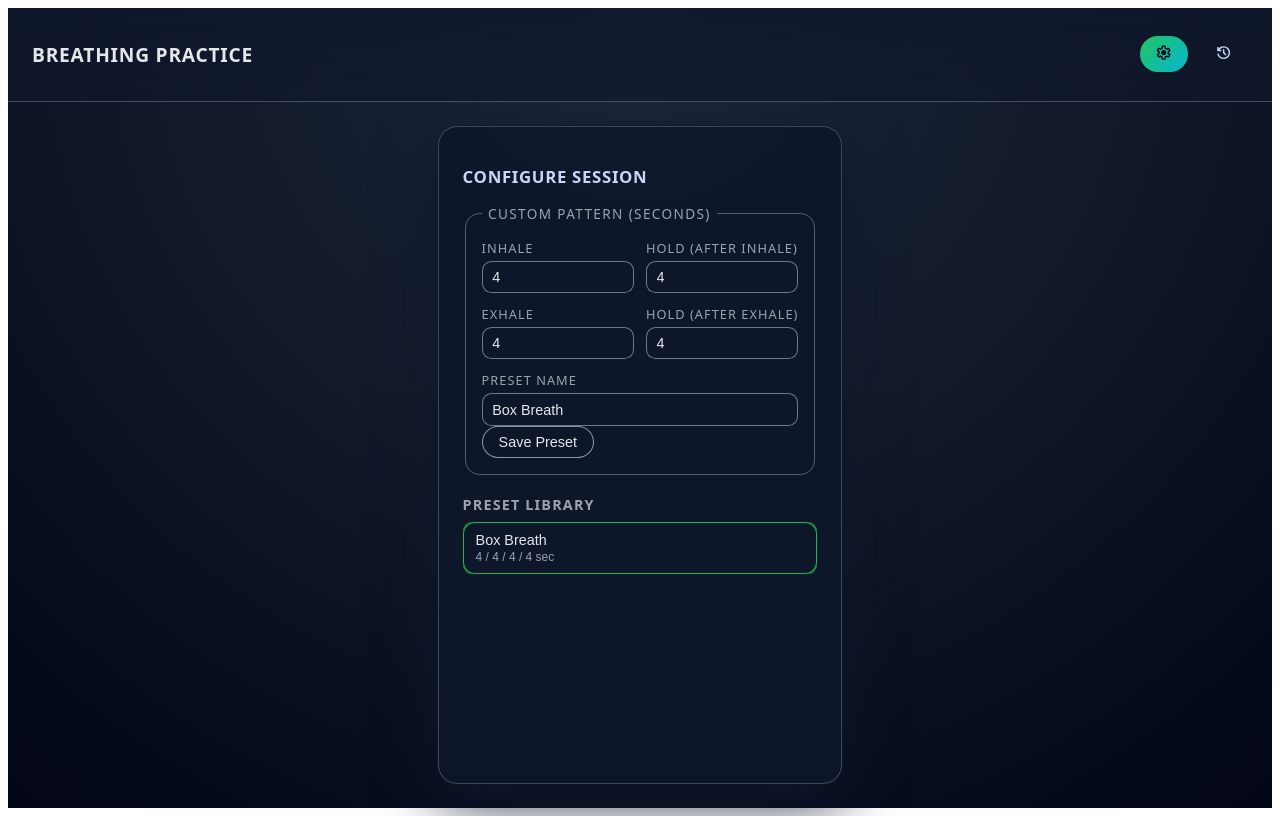
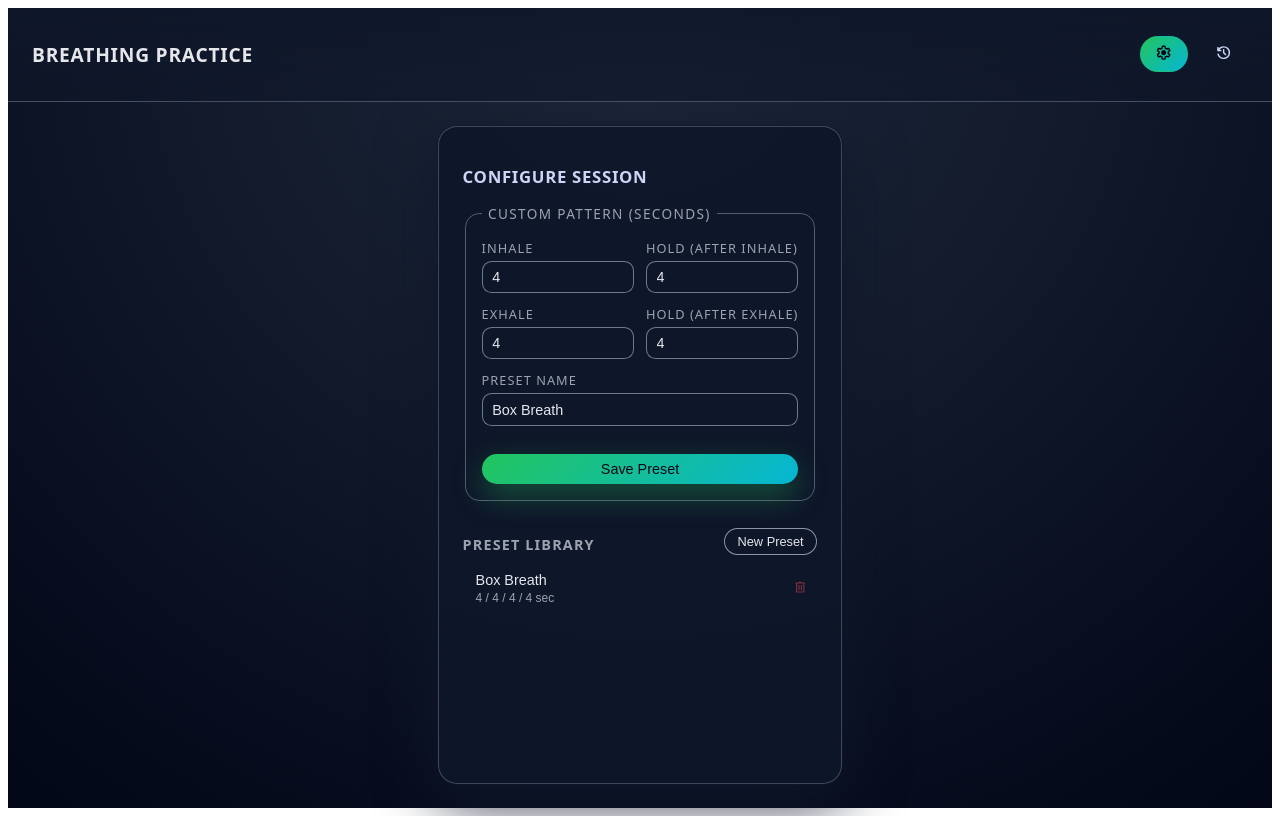
Before and after one commit to katmetax/breathing-practice, a Vue app: page /settings in a window 1280 px wide. Built offline with nearby package versions, Linux system fonts and the light colour scheme.

Commit message:
Added ability to edit, add, delete presets

```diff
--- a/src/services/presetManager.ts
+++ b/src/services/presetManager.ts
@@ -66,6 +66,24 @@ class PresetManager {
     this.persist();
     return record;
   }
+
+  update(preset: BreathPreset): BreathPreset {
+    this.ensureLoaded();
+    const index = this.presets.findIndex((p) => p.id === preset.id);
+    if (index === -1) {
+      this.presets.push(preset);
+    } else {
+      this.presets[index] = preset;
+    }
+    this.persist();
+    return preset;
+  }
+
+  delete(id: string): void {
+    this.ensureLoaded();
+    this.presets = this.presets.filter((p) => p.id !== id);
+    this.persist();
+  }
 }
 
 export const presetManager = new PresetManager();
--- a/src/views/SettingsPage.vue
+++ b/src/views/SettingsPage.vue
@@ -14,6 +14,7 @@
               type="number"
               min="1"
               max="60"
+              step="0.1"
               required
             />
           </label>
@@ -25,6 +26,7 @@
               type="number"
               min="0"
               max="60"
+              step="0.1"
               required
             />
           </label>
@@ -36,6 +38,7 @@
               type="number"
               min="1"
               max="60"
+              step="0.1"
               required
             />
           </label>
@@ -47,6 +50,7 @@
               type="number"
               min="0"
               max="60"
+              step="0.1"
               required
             />
           </label>
@@ -63,7 +67,11 @@
           />
         </label>
 
-        <button class="btn btn-secondary" type="submit">Save Preset</button>
+        <div class="form-actions">
+          <button class="btn btn-primary" type="submit">
+            {{ selectedPresetId ? 'Update Preset' : 'Save Preset' }}
+          </button>
+        </div>
         <p v-if="saveError" class="field-error">
           {{ saveError }}
         </p>
@@ -74,26 +82,63 @@
     </form>
 
     <section class="presets-section">
+      <div class="presets-header">
         <h3 class="section-title">Preset Library</h3>
-      <p v-if="presets.length === 0" class="muted">
-        No presets yet. Create one above to get started.
-      </p>
+        <button
+          class="btn btn-secondary btn-secondary--compact"
+          type="button"
+          @click="handleNewPreset"
+        >
+          New Preset
+        </button>
+      </div>
+      <p v-if="presets.length === 0" class="muted">No presets yet. Create one to get started.</p>
       <ul v-else class="preset-list">
         <li v-for="preset in presets" :key="preset.id" class="preset-item">
+          <div class="preset-row">
             <button
               class="preset-button"
               type="button"
               :class="{
                 'preset-button--active': preset.id === selectedPresetId,
               }"
-            @click="selectedPresetId = preset.id"
+              @click="handleSelectPreset(preset.id)"
             >
               <span class="preset-name">{{ preset.name }}</span>
               <span class="preset-meta">
-              {{ preset.inhaleSec }} / {{ preset.holdInSec }} / {{ preset.exhaleSec }} /
-              {{ preset.holdOutSec }} sec
+                {{ formatSeconds(preset.inhaleSec) }} / {{ formatSeconds(preset.holdInSec) }} /
+                {{ formatSeconds(preset.exhaleSec) }} / {{ formatSeconds(preset.holdOutSec) }} sec
               </span>
             </button>
+
+            <div class="preset-delete-container">
+              <button
+                v-if="pendingDeleteId !== preset.id"
+                class="preset-delete-button"
+                type="button"
+                :disabled="preset.isDefault"
+                @click="pendingDeleteId = preset.id"
+              >
+                <DeleteIcon />
+              </button>
+              <div v-else class="preset-delete-confirm">
+                <button
+                  class="preset-delete-confirm-btn"
+                  type="button"
+                  @click="handleDeletePreset(preset.id)"
+                >
+                  Confirm
+                </button>
+                <button
+                  class="preset-delete-cancel-btn"
+                  type="button"
+                  @click="pendingDeleteId = null"
+                >
+                  Cancel
+                </button>
+              </div>
+            </div>
+          </div>
         </li>
       </ul>
     </section>
@@ -107,6 +152,7 @@ import { presetManager } from '../services/presetManager'
 import { timerEngine } from '../services/timerEngine'
 import type { BreathPreset } from '../types/breathing'
 import { useSessionConfigStore } from '../stores/sessionConfig'
+import DeleteIcon from '~icons/material-symbols/delete-outline-rounded'
 
 const inhale = ref(4)
 const holdIn = ref(4)
@@ -117,9 +163,36 @@ const presetName = ref('Box Breath')
 const saveError = ref('')
 const saveSuccess = ref('')
 
+const pendingDeleteId = ref<string | null>(null)
+
 const presets = ref<BreathPreset[]>(presetManager.list())
 const sessionConfigStore = useSessionConfigStore()
 const { selectedPresetId } = storeToRefs(sessionConfigStore)
+
+function formatSeconds(value: number): string {
+  if (Number.isNaN(value)) return '0'
+  if (Number.isInteger(value)) return value.toString()
+  return value.toFixed(1)
+}
+
+function resetFormToDefaults() {
+  inhale.value = 4
+  holdIn.value = 4
+  exhale.value = 4
+  holdOut.value = 4
+  presetName.value = ''
+}
+
+function loadPresetIntoForm(id: string | null) {
+  if (!id) return
+  const preset = presets.value.find((p) => p.id === id)
+  if (!preset) return
+  inhale.value = preset.inhaleSec
+  holdIn.value = preset.holdInSec
+  exhale.value = preset.exhaleSec
+  holdOut.value = preset.holdOutSec
+  presetName.value = preset.name
+}
 
 watch(
   () => presetManager.list(),
@@ -130,15 +203,58 @@ watch(
 
 function reloadPresets() {
   presets.value = presetManager.list()
-  if (!selectedPresetId.value && presets.value.length > 0) {
-    const firstPreset = presets.value[0]
-    if (firstPreset) {
-      sessionConfigStore.setSelectedPresetId(firstPreset.id)
+  // If a preset is currently selected and still exists in the list, keep form in sync.
+  if (selectedPresetId.value) {
+    const exists = presets.value.some((p) => p.id === selectedPresetId.value)
+    if (exists) {
+      loadPresetIntoForm(selectedPresetId.value)
     }
   }
 }
 
 reloadPresets()
+
+watch(selectedPresetId, (next) => {
+  if (next) {
+    loadPresetIntoForm(next)
+  }
+})
+
+function handleSelectPreset(id: string) {
+  sessionConfigStore.setSelectedPresetId(id)
+  pendingDeleteId.value = null
+  loadPresetIntoForm(id)
+}
+
+function handleDeletePreset(id: string) {
+  const preset = presets.value.find((p) => p.id === id)
+  if (!preset) return
+  if (preset.isDefault) return
+
+  presetManager.delete(id)
+  reloadPresets()
+  pendingDeleteId.value = null
+
+  if (selectedPresetId.value === id) {
+    const first = presets.value[0]
+    const nextId = first?.id ?? null
+    sessionConfigStore.setSelectedPresetId(nextId)
+    if (nextId) {
+      loadPresetIntoForm(nextId)
+    }
+  } else if (!presets.value.length) {
+    // No presets left; clear form for creating a new one.
+    resetFormToDefaults()
+  }
+}
+
+function handleNewPreset() {
+  sessionConfigStore.setSelectedPresetId(null)
+  pendingDeleteId.value = null
+  saveError.value = ''
+  saveSuccess.value = ''
+  resetFormToDefaults()
+}
 
 function handleSavePreset() {
   saveError.value = ''
@@ -155,18 +271,37 @@ function handleSavePreset() {
     return
   }
 
-  const created = presetManager.create({
+  const normalizeDuration = (value: number) => {
+    if (!Number.isFinite(value) || value < 0) return 0
+    return Math.round(value * 10) / 10
+  }
+
+  const targetId = selectedPresetId.value
+  const base =
+    targetId && presets.value.find((p) => p.id === targetId)
+      ? presets.value.find((p) => p.id === targetId)
+      : null
+
+  const payload: Omit<BreathPreset, 'id'> = {
     name: presetName.value.trim(),
-    inhaleSec: Math.round(inhale.value),
-    holdInSec: Math.round(holdIn.value),
-    exhaleSec: Math.round(exhale.value),
-    holdOutSec: Math.round(holdOut.value),
-    isDefault: false,
-  })
+    inhaleSec: normalizeDuration(inhale.value),
+    holdInSec: normalizeDuration(holdIn.value),
+    exhaleSec: normalizeDuration(exhale.value),
+    holdOutSec: normalizeDuration(holdOut.value),
+    isDefault: base?.isDefault ?? false,
+  }
 
+  if (base) {
+    const updated = presetManager.update({ ...base, ...payload })
+    reloadPresets()
+    sessionConfigStore.setSelectedPresetId(updated.id)
+    saveSuccess.value = `"${updated.name}" updated.`
+  } else {
+    const created = presetManager.create(payload)
     reloadPresets()
     sessionConfigStore.setSelectedPresetId(created.id)
     saveSuccess.value = `"${created.name}" saved to your presets.`
+  }
 }
 
 onBeforeUnmount(() => {
@@ -232,6 +367,13 @@ onBeforeUnmount(() => {
   text-transform: uppercase;
   letter-spacing: 0.1em;
   color: #9ca3af;
+}
+
+.form-actions {
+  display: flex;
+  justify-content: space-between;
+  gap: 0.5rem;
+  margin-top: 0.75rem;
 }
 
 .grid-2 {
@@ -305,6 +447,8 @@ onBeforeUnmount(() => {
   background: linear-gradient(135deg, #22c55e, #06b6d4);
   color: #020617;
   box-shadow: 0 12px 30px rgba(34, 197, 94, 0.35);
+  width: 100%;
+  margin-top: 5%;
 }
 
 .btn-primary:hover {
@@ -343,12 +487,25 @@ onBeforeUnmount(() => {
   margin-top: 1.25rem;
 }
 
+.presets-header {
+  display: flex;
+  align-items: center;
+  justify-content: space-between;
+  gap: 0.5rem;
+}
+
 .section-title {
   font-size: 0.9rem;
   text-transform: uppercase;
   letter-spacing: 0.08em;
   color: #9ca3af;
   margin-bottom: 0.5rem;
+}
+
+.btn-secondary--compact {
+  padding-inline: 0.8rem;
+  padding-block: 0.3rem;
+  font-size: 0.8rem;
 }
 
 .preset-list {
@@ -366,8 +523,19 @@ onBeforeUnmount(() => {
   width: 100%;
 }
 
+.preset-row {
+  display: flex;
+  align-items: center;
+  gap: 0.4rem;
+}
+
+.preset-delete-container {
+  display: flex;
+  align-items: center;
+}
+
 .preset-button {
-  width: 100%;
+  flex: 1 1 auto;
   text-align: left;
   border-radius: 0.75rem;
   padding: 0.55rem 0.75rem;
@@ -392,6 +560,58 @@ onBeforeUnmount(() => {
 .preset-button--active {
   border-color: rgba(34, 197, 94, 0.9);
   box-shadow: 0 0 0 1px rgba(34, 197, 94, 0.6);
+}
+
+.preset-delete-button {
+  flex: 0 0 auto;
+  padding: 0.35rem 0.6rem;
+  font-size: 0.75rem;
+  border: 0;
+  background: transparent;
+  color: #f75050;
+  cursor: pointer;
+  transition:
+    background-color 120ms ease,
+    border-color 120ms ease,
+    color 120ms ease;
+}
+
+.preset-delete-button:hover:not(:disabled) {
+  background: rgba(248, 113, 113, 0.1);
+  border-color: rgba(248, 113, 113, 1);
+  border-radius: 0.75rem;
+  color: #fee2e2;
+}
+
+.preset-delete-button:disabled {
+  opacity: 0.45;
+  cursor: default;
+}
+
+.preset-delete-confirm {
+  display: flex;
+  align-items: center;
+  gap: 0.25rem;
+}
+
+.preset-delete-confirm-btn,
+.preset-delete-cancel-btn {
+  border-radius: 0.6rem;
+  padding: 0.25rem 0.5rem;
+  font-size: 0.7rem;
+  border: 1px solid rgba(148, 163, 184, 0.8);
+  background: rgba(15, 23, 42, 0.95);
+  color: #e5e7eb;
+  cursor: pointer;
+  transition:
+    background-color 120ms ease,
+    border-color 120ms ease,
+    color 120ms ease;
+}
+
+.preset-delete-confirm-btn:hover,
+.preset-delete-cancel-btn:hover {
+  background: rgba(30, 64, 175, 0.4);
 }
 
 .preset-name {
```
Lines whose indentation alone changed are shown as unchanged.
